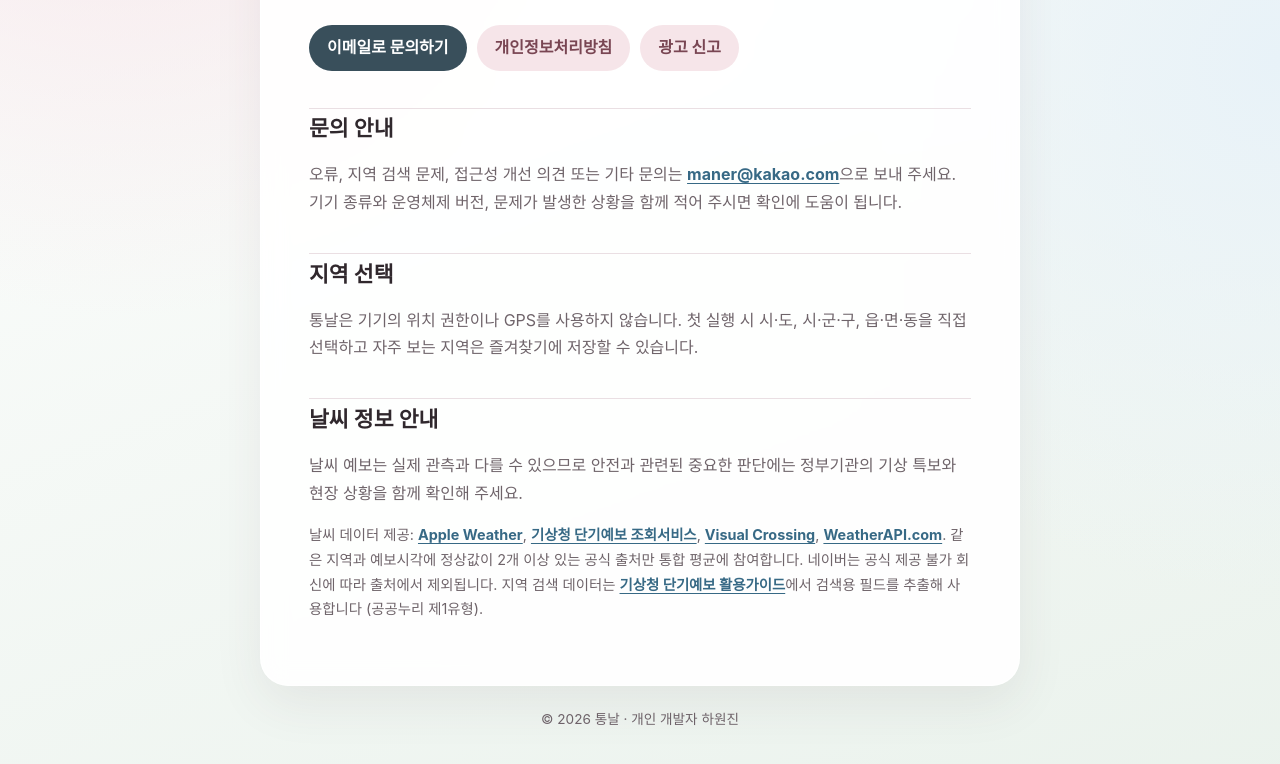
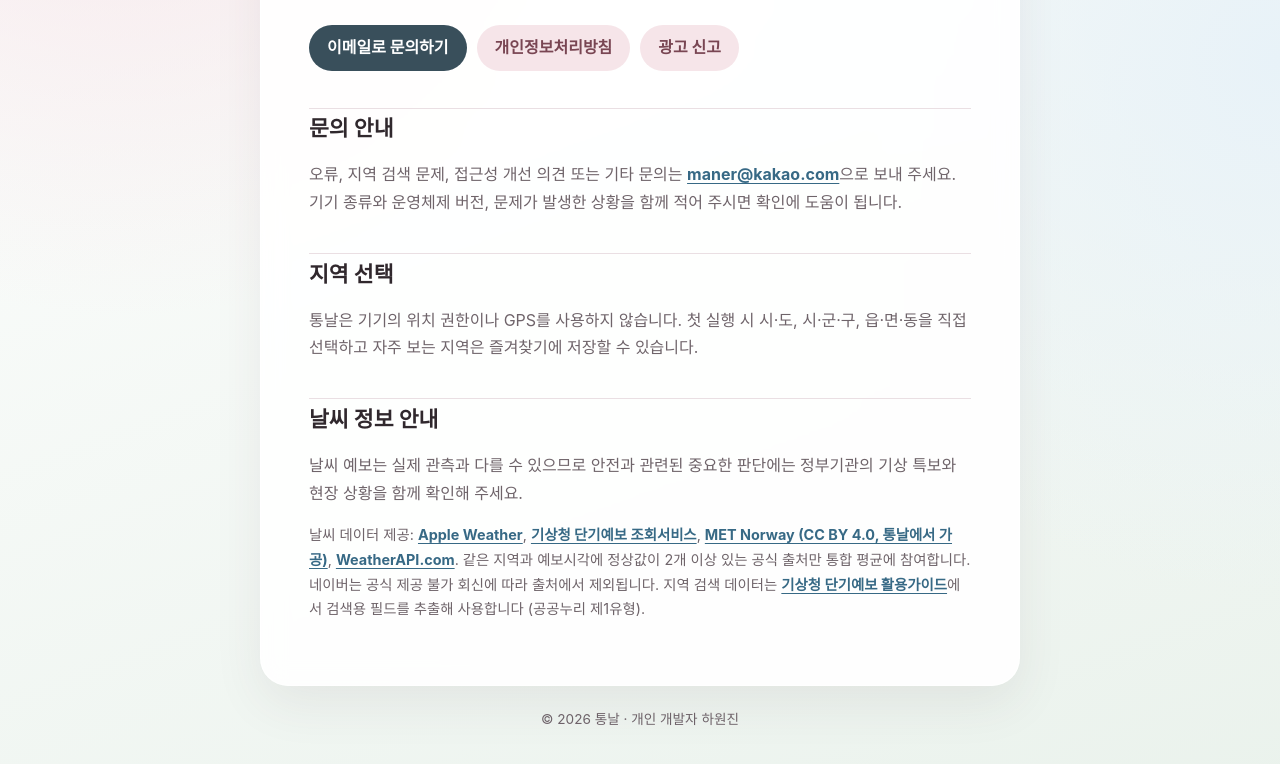
Before and after one commit to Hawonjin/tongnal-support, a plain HTML site: page index.html in a window 1280 px wide. Shown: the part 260-1024 px from the top of the page. Drawn offline with Linux system fonts and the light colour scheme.

Commit message:
Replace Visual Crossing with MET Norway

```diff
--- a/index.html
+++ b/index.html
@@ -52,7 +52,7 @@
           날씨 데이터 제공:
           <a href="https://weatherkit.apple.com/legal-attribution.html" rel="external">Apple Weather</a>,
           <a href="https://www.data.go.kr/data/15084084/openapi.do" rel="external">기상청 단기예보 조회서비스</a>,
-          <a href="https://www.visualcrossing.com/" rel="external">Visual Crossing</a>,
+          <a href="https://www.met.no/en/free-meteorological-data/Licensing-and-crediting" rel="external">MET Norway (CC BY 4.0, 통날에서 가공)</a>,
           <a href="https://www.weatherapi.com/" rel="external">WeatherAPI.com</a>.
           같은 지역과 예보시각에 정상값이 2개 이상 있는 공식 출처만 통합 평균에
           참여합니다. 네이버는 공식 제공 불가 회신에 따라 출처에서 제외됩니다.
```
Also changed, not shown: privacy.html (+1 -1 lines).
